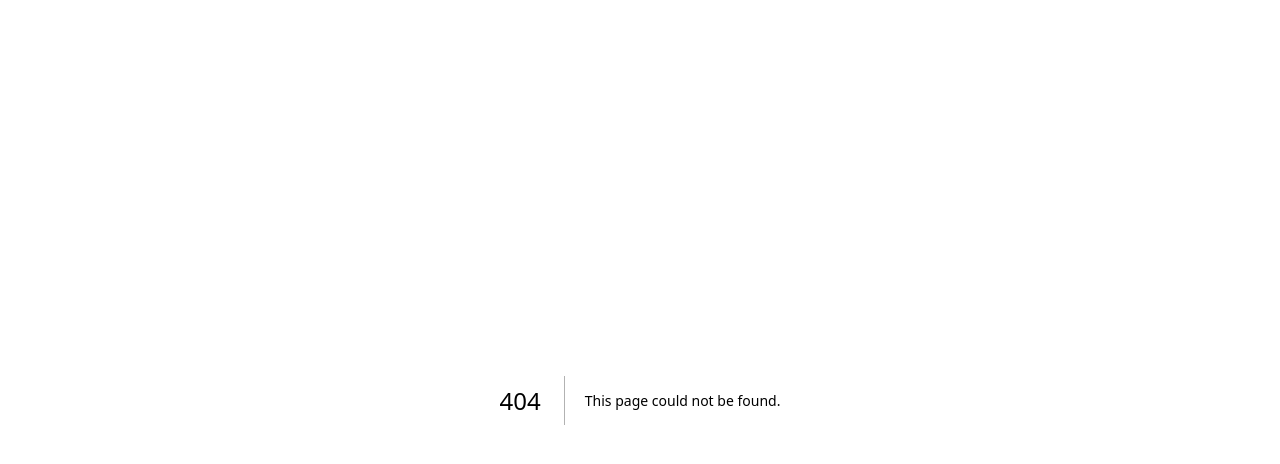
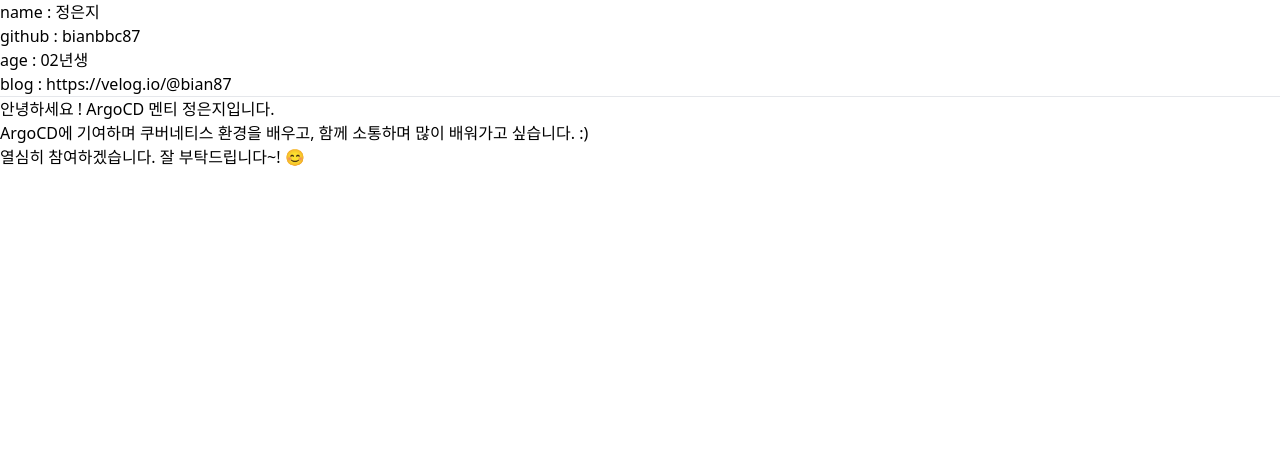
Before and after one commit to Argo-OSS/argo-oss.github.io, a Next.js app: page /2024/members/EunJiJung in a window 1280 px wide. Before the commit this address had no page. Shown: the top 464 px of the page. Built offline with nearby package versions, Linux system fonts and the light colour scheme.

Commit message:
docs: 정은지 자기소개 추가 (#172)
Signed-off-by: bianbbc87 Developer <bianbbc87@gmail.com>
Signed-off-by: EunJiJung <bianbbc87@gmail.com>

```diff
--- a/pages/2024/members.mdx
+++ b/pages/2024/members.mdx
@@ -26,3 +26,4 @@
 16. [이설희](https://argo-oss.github.io/2024/members/LeeSeolHui)
 17. [정찬영](https://argo-oss.github.io/2024/members/ChanYeongJeong)
 18. [허인주](https://argo-oss.github.io/2024/members/HuhInJoo)
+19. [정은지](https://argo-oss.github.io/2024/members/EunJiJung)
--- /dev/null
+++ b/pages/2024/members/EunJiJung.mdx
@@ -0,0 +1,12 @@
+- name : 정은지
+- github : [bianbbc87](https://github.com/bianbbc87)
+- age : 02년생
+- blog : https://velog.io/@bian87
+
+---
+
+안녕하세요 ! ArgoCD 멘티 정은지입니다.
+
+ArgoCD에 기여하며 쿠버네티스 환경을 배우고, 함께 소통하며 많이 배워가고 싶습니다. :)
+
+열심히 참여하겠습니다. 잘 부탁드립니다~! 😊
--- a/pages/2024/members/_meta.json
+++ b/pages/2024/members/_meta.json
@@ -21,5 +21,6 @@
     "LeeSeolHui": "이설희",
     "ChanYeongJeong": "정찬영",
     "HuhInJoo": "허인주",
-    "HyeonJiJung": "정현지"
+    "HyeonJiJung": "정현지",
+    "EunJiJung": "정은지"
 }
```
